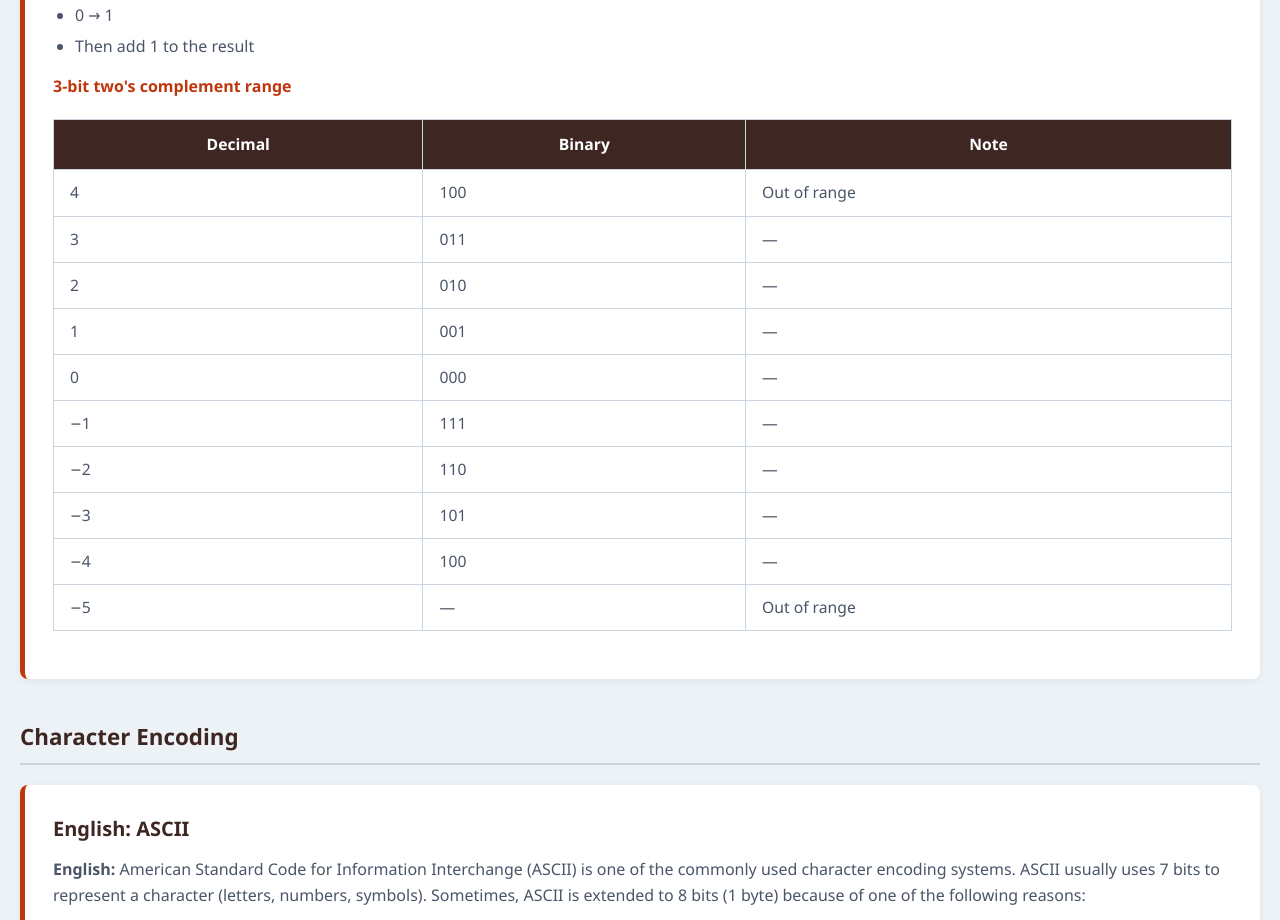
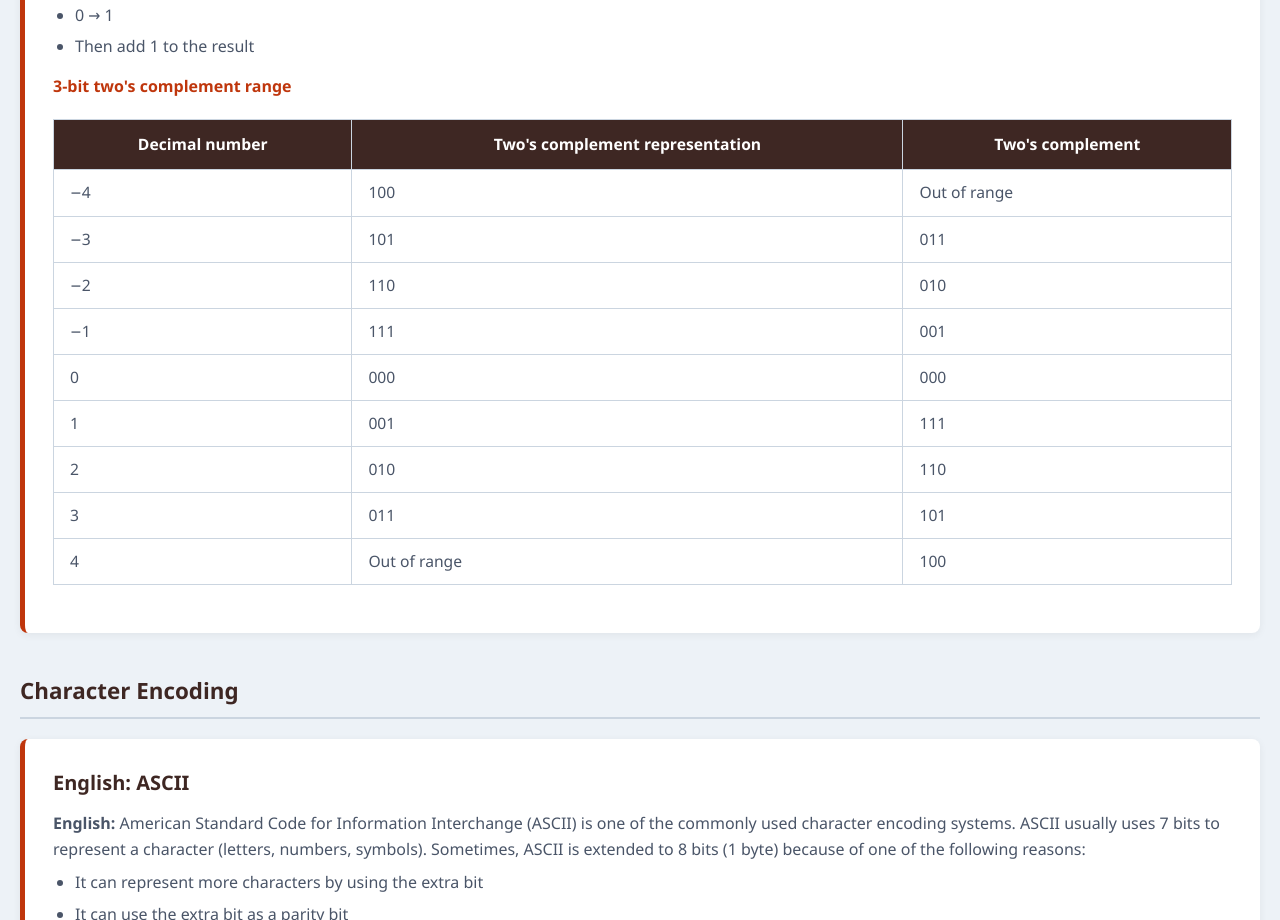
Before and after one commit to notiamalfred/ICTLearn, a website: page number-systems.html in a window 1280 px wide. Shown: the part 4354-5274 px from the top of the page. Drawn offline with Linux system fonts and the light colour scheme.

Commit message:
Update two's complement table headers and values

```diff
--- a/number-systems.html
+++ b/number-systems.html
@@ -248,19 +248,22 @@
           <div class="table-wrap">
             <table class="data-table">
               <thead>
-                <tr><th>Decimal</th><th>Binary</th><th>Note</th></tr>
+                <tr>
+                  <th>Decimal number</th>
+                  <th>Two's complement representation</th>
+                  <th>Two's complement</th>
+                </tr>
               </thead>
               <tbody>
-                <tr><td>4</td><td>100</td><td>Out of range</td></tr>
-                <tr><td>3</td><td>011</td><td>—</td></tr>
-                <tr><td>2</td><td>010</td><td>—</td></tr>
-                <tr><td>1</td><td>001</td><td>—</td></tr>
-                <tr><td>0</td><td>000</td><td>—</td></tr>
-                <tr><td>−1</td><td>111</td><td>—</td></tr>
-                <tr><td>−2</td><td>110</td><td>—</td></tr>
-                <tr><td>−3</td><td>101</td><td>—</td></tr>
-                <tr><td>−4</td><td>100</td><td>—</td></tr>
-                <tr><td>−5</td><td>—</td><td>Out of range</td></tr>
+                <tr><td>−4</td><td>100</td><td>Out of range</td></tr>
+                <tr><td>−3</td><td>101</td><td>011</td></tr>
+                <tr><td>−2</td><td>110</td><td>010</td></tr>
+                <tr><td>−1</td><td>111</td><td>001</td></tr>
+                <tr><td>0</td><td>000</td><td>000</td></tr>
+                <tr><td>1</td><td>001</td><td>111</td></tr>
+                <tr><td>2</td><td>010</td><td>110</td></tr>
+                <tr><td>3</td><td>011</td><td>101</td></tr>
+                <tr><td>4</td><td>Out of range</td><td>100</td></tr>
               </tbody>
             </table>
           </div>
```
